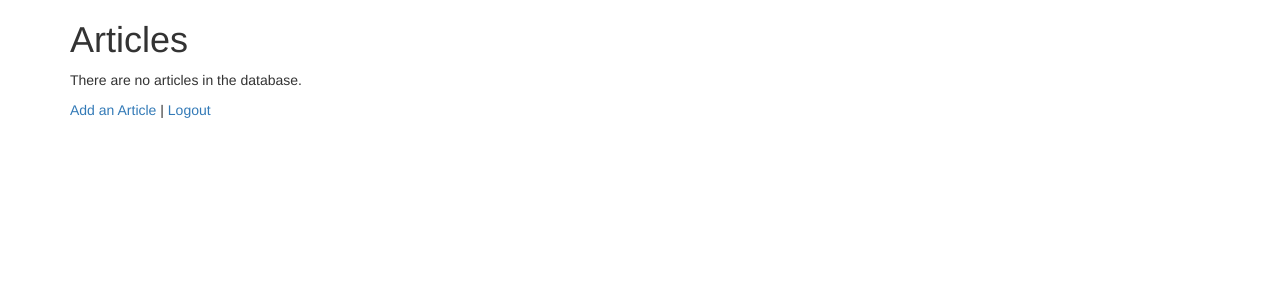
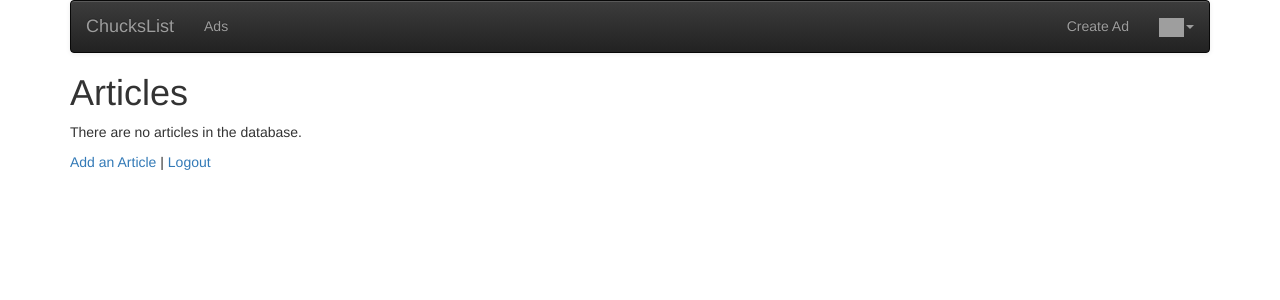
Before and after one commit to srajsonu/Django-CRUD, a Django app: template ads/templates/ads/article_list.html in a window 1280 px wide. Shown: the top 300 px of the page. Run offline with Django 3.2, Linux system fonts and the light colour scheme; the template is opened without the code that fills it, so the values that code supplies are empty; a user stored in the database is signed in; some libraries are stand-ins or nearby versions; grey boxes are pictures that could not be loaded.

Commit message:
ads app modified

```diff
--- a/ads/templates/ads/article_confirm_delete.html
+++ b/ads/templates/ads/article_confirm_delete.html
@@ -1,4 +1,5 @@
-{% extends "base_bootstrap.html" %}
+{% extends "base_menu.html" %}
+
 {% block content %}
 <h1>Delete Article</h1>
 
--- a/ads/templates/ads/article_detail.html
+++ b/ads/templates/ads/article_detail.html
@@ -1,4 +1,5 @@
-{% extends "base_bootstrap.html" %}
+{% extends "base_menu.html" %}
+
 {% load humanize %} <!-- https://docs.djangoproject.com/en/3.0/ref/contrib/humanize -->
 {% block content %}
 <span style="float: right;">
--- a/ads/templates/ads/article_form.html
+++ b/ads/templates/ads/article_form.html
@@ -1,4 +1,5 @@
-{% extends "base_bootstrap.html" %}
+{% extends "base_menu.html" %}
+
 {% load crispy_forms_tags %}
 {% block content %}
 <p>
--- a/ads/templates/ads/article_list.html
+++ b/ads/templates/ads/article_list.html
@@ -1,4 +1,5 @@
-{% extends "base_bootstrap.html" %}
+{% extends "base_menu.html" %}
+
 {% block content %}
 <h1>Articles</h1>
 <p>
--- a/ads/templates/ads/base_menu.html
+++ b/ads/templates/ads/base_menu.html
@@ -0,0 +1,36 @@
+{% extends "base_bootstrap.html" %}
+{% block navbar %}
+{% load app_tags %}
+<nav class="navbar navbar-default navbar-inverse">
+  <div class="container-fluid">
+    <div class="navbar-header">
+        <a class="navbar-brand" href="/">{{ settings.APP_NAME }}</a>
+    </div>
+    <!-- https://stackoverflow.com/questions/22047251/django-dynamically-get-view-url-and-check-if-its-the-current-page -->
+    <ul class="nav navbar-nav">
+      {% url 'ads' as ads %}
+      <li {% if request.get_full_path == ads %}class="active"{% endif %}>
+          <a href="{% url 'ads:all' %}">Ads</a></li>
+    </ul>
+    <ul class="nav navbar-nav navbar-right">
+        {% if user.is_authenticated %}
+        <li>
+        <a href="{% url 'ads:ad_create' %}">Create Ad</a>
+        </li>
+        <li class="dropdown">
+            <a href="#" data-toggle="dropdown" class="dropdown-toggle">
+                <img style="width: 25px;" src="{{ user|gravatar:60 }}"/><b class="caret"></b>
+            </a>
+            <ul class="dropdown-menu">
+                <li><a href="{% url 'logout' %}?next={% url 'ads:all' %}">Logout</a></li>
+            </ul>
+        </li>
+        {% else %}
+        <li>
+        <a href="{% url 'login' %}?next={% url 'ads:all' %}">Login</a>
+        </li>
+        {% endif %}
+    </ul>
+  </div>
+</nav>
+{% endblock %}
--- a/home/templates/base_bootstrap.html
+++ b/home/templates/base_bootstrap.html
@@ -5,9 +5,9 @@
 <title>{% block title %}{{ settings.APP_NAME }}{% endblock %}</title>
 
 <!-- Replace this value (42-42) with the one provided by the autograder -->
-<meta name="dj4e" content="42-42">
+<meta name="dj4e" content="d465f14a648b3d0a1faa6f447e526c60">
 
-<meta name="dj4e" content="d465f14a648b3d0a1faa6f447e526c60">
+<meta name="dj4e-code" content="42160165394730">
 
 <link rel="stylesheet"
     href="https://maxcdn.bootstrapcdn.com/bootstrap/3.4.0/css/bootstrap.min.css"
```
